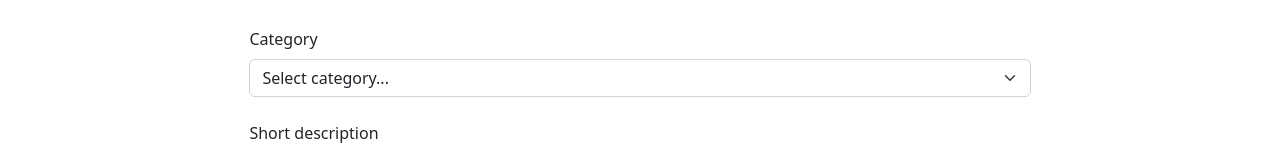
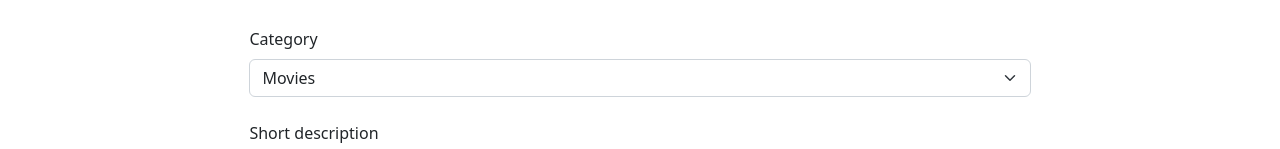
Before and after one commit to JL9696/react-blog, a React (Create React App) app: page /post/edit/1 in a window 1280 px wide. Shown: the part 364-513 px from the top of the page. Built offline with nearby package versions, Linux system fonts and the light colour scheme.

Commit message:
add categories links

```diff
--- a/src/App.js
+++ b/src/App.js
@@ -1,7 +1,7 @@
 import { Routes, Route } from 'react-router-dom';
 import Home from './components/pages/Home';
 import About from './components/pages/About';
-import SinglePost from './components/pages/SinglePost';
+import SinglePost from './components/features/SinglePost';
 import AddPost from './components/pages/AddPost';
 import EditPost from './components/pages/EditPost';
 import NotFound from './components/pages/NotFound';
@@ -9,12 +9,12 @@ import Header from './components/views/Header';
 import Footer from './components/views/Footer';
 import { Container } from 'react-bootstrap';
 import Categories from './components/pages/Categories';
-import SingleCategory from './components/pages/SingleCategory';
+import SingleCategory from './components/features/SingleCategory'
 
 const App = () => {
   return (
     <div>
-      <Container className="container">
+      <Container>
         <Header />
         <Routes>
           <Route path="/" element={<Home />} />
@@ -23,7 +23,7 @@ const App = () => {
           <Route path="/post/:id" element={<SinglePost />} />
           <Route path="/post/add" element={<AddPost />} />
           <Route path="/post/edit/:id" element={<EditPost />} />
-          <Route path="/post/categories/:id" element={<SingleCategory />} />
+          <Route path="/categories/:category" element={<SingleCategory />} />
           <Route path="*" element={<NotFound />} />
         </Routes>
         <Footer />
--- a/src/components/features/Post.js
+++ b/src/components/features/Post.js
@@ -7,7 +7,7 @@ import { useSelector } from "react-redux";
 const Post = props => {
 
   return (
-    <Col className="py-4 col-4 col-md-4">
+    <Col className="py-4 col-12 col-sm-6 col-lg-4">
       <Card>
         <Card.Body >
           <Card.Title>{props.title}</Card.Title>
--- a/src/components/features/PostForm.js
+++ b/src/components/features/PostForm.js
@@ -50,11 +50,11 @@ const PostForm = ({ action, actionText, ...props }) => {
         </Form.Group>
         <Form.Group className="mb-4">
           <Form.Label>Category</Form.Label>
-          <Form.Select aria-label="Default select example" onChange={e => setCategory(e.target.value)} >
+          <Form.Select value={category} onChange={e => setCategory(e.target.value)} >
             <option>Select category...</option>
-            <option value={categories[0]}>{categories[0]}</option>
-            <option value={categories[1]}>{categories[1]}</option>
-            <option value={categories[2]}>{categories[2]}</option>
+            <option>{categories[0]}</option>
+            <option>{categories[1]}</option>
+            <option>{categories[2]}</option>
           </Form.Select>
         </Form.Group>
         <Form.Group className="mb-4">
--- a/src/components/features/PostFormEdit.js
+++ b/src/components/features/PostFormEdit.js
@@ -21,7 +21,7 @@ const PostFormEdit = () => {
   if(!postData) return <Navigate to="/" />
     return (
       <div>
-        <PostForm actionText="Edit post" action={handleEdit} author={postData.author} publishedDate={postData.publishedDate} title={postData.title} shortDescription={postData.shortDescription} content={postData.content} />
+        <PostForm actionText="Edit post" action={handleEdit} author={postData.author} publishedDate={postData.publishedDate} title={postData.title} shortDescription={postData.shortDescription} content={postData.content} category={postData.category} />
       </div>
   );
 };
--- /dev/null
+++ b/src/components/features/SingleCategory.js
@@ -0,0 +1,22 @@
+import { useParams } from "react-router-dom";
+import { useSelector } from "react-redux";
+import { getFilteredCategories } from "../../redux/categoriesRedux";
+import { Row } from "react-bootstrap";
+import { Navigate } from "react-router-dom";
+import Post from "./Post";
+
+const SingleCategory = () => {
+
+    const { category } = useParams();
+    const categoriesData = useSelector(state => getFilteredCategories(state, category));
+    console.log(categoriesData);
+
+    if (!categoriesData) return <Navigate to="/categories/" />
+    return (
+        <Row className="justify-content-between">
+            {categoriesData.map(post => <Post key={post.id} {...post} />)}
+        </Row>
+    );
+};
+
+export default SingleCategory;
--- a/src/components/pages/Categories.js
+++ b/src/components/pages/Categories.js
@@ -4,7 +4,7 @@ import { getAllCategories } from "../../redux/categoriesRedux";
 import { Link } from "react-router-dom";
 import { strToLowerCase } from "../../utils/strToLowerCase";
 
-const Categories = props => {
+const Categories = () => {
 
 	const categories = useSelector(getAllCategories);
 
@@ -12,11 +12,10 @@ const Categories = props => {
 	return (
 		<div style={{ width: '70%' }} className="m-auto">
 			<h1>Categories</h1>
-			<ListGroup>
-				<ListGroup.Item><Link key={props.id} to={"/categories/" + strToLowerCase(categories[0])}>{categories[0]}</Link></ListGroup.Item>
-				<ListGroup.Item><Link to={"/categories/" + strToLowerCase(categories[1])}>{categories[1]}</Link></ListGroup.Item>
-				<ListGroup.Item><Link to={"/categories/" + strToLowerCase(categories[2])}>{categories[2]}</Link></ListGroup.Item>
-			</ListGroup>
+			{categories.map(category =>
+				<ListGroup.Item>
+					<Link to={"/categories/" + category}>{category}</Link>
+				</ListGroup.Item>)}
 		</div>
 	);
 };
--- a/src/components/pages/SingleCategory.js
+++ /dev/null
@@ -1,21 +0,0 @@
-import { useParams } from "react-router-dom";
-import { useSelector } from "react-redux";
-import { getFilteredCategories, getAllCategories } from "../../redux/categoriesRedux";
-import Posts from "../features/Posts";
-
-const SingleCategory = () => {
-
-  const { id } = useParams();
-  const categoriesData = useSelector(state => getFilteredCategories(state, id));
-
-	const categories = useSelector(getAllCategories);
-
-	return (
-		<div>
-			<h1>Category: {categoriesData.id}</h1>
-			<Posts />
-		</div>
-	);
-};
-
-export default SingleCategory;
--- a/src/components/views/NavBar.js
+++ b/src/components/views/NavBar.js
@@ -4,7 +4,7 @@ import { NavLink } from "react-router-dom";
 const NavBar = () => {
     return (
         <div className="">
-           <Navbar bg="primary" variant="dark" expand="lg" className="justify-content-between mt-4 mb-4 rounded px-3">
+           <Navbar bg="primary" variant="dark" expand="sm" className="justify-content-between mt-4 mb-4 rounded px-3">
                 <Navbar.Brand>Blog.app</Navbar.Brand>
                 <Nav>
                     <Nav.Link as={NavLink} to="/">Home</Nav.Link>
--- a/src/redux/categoriesRedux.js
+++ b/src/redux/categoriesRedux.js
@@ -1,9 +1,9 @@
 //selectors
 export const getAllCategories = ({ categories }) => categories;
-export const getFilteredCategories = ({ posts }, id) => posts.filter((post) => post.category === id);
+export const getFilteredCategories = ({ posts }, category) => posts.filter((post) => post.category === category);
 
 // actions
-const createActionName = actionName => `app/posts/${actionName}`;
+
 
 // action creators
 const categoriesReducer = (statePart = [], action) => {
```
Also changed, not shown: src/components/features/SinglePost.js (renamed from src/components/pages/SinglePost.js).
